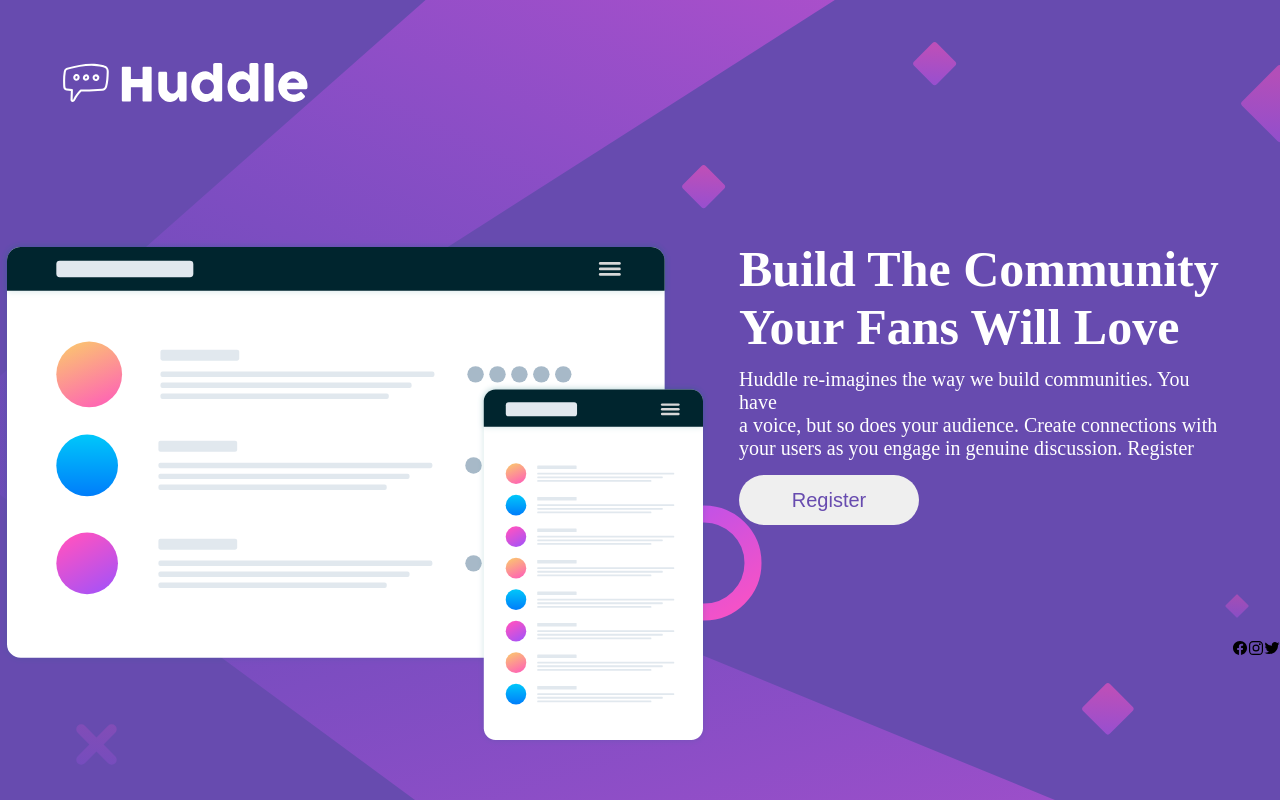
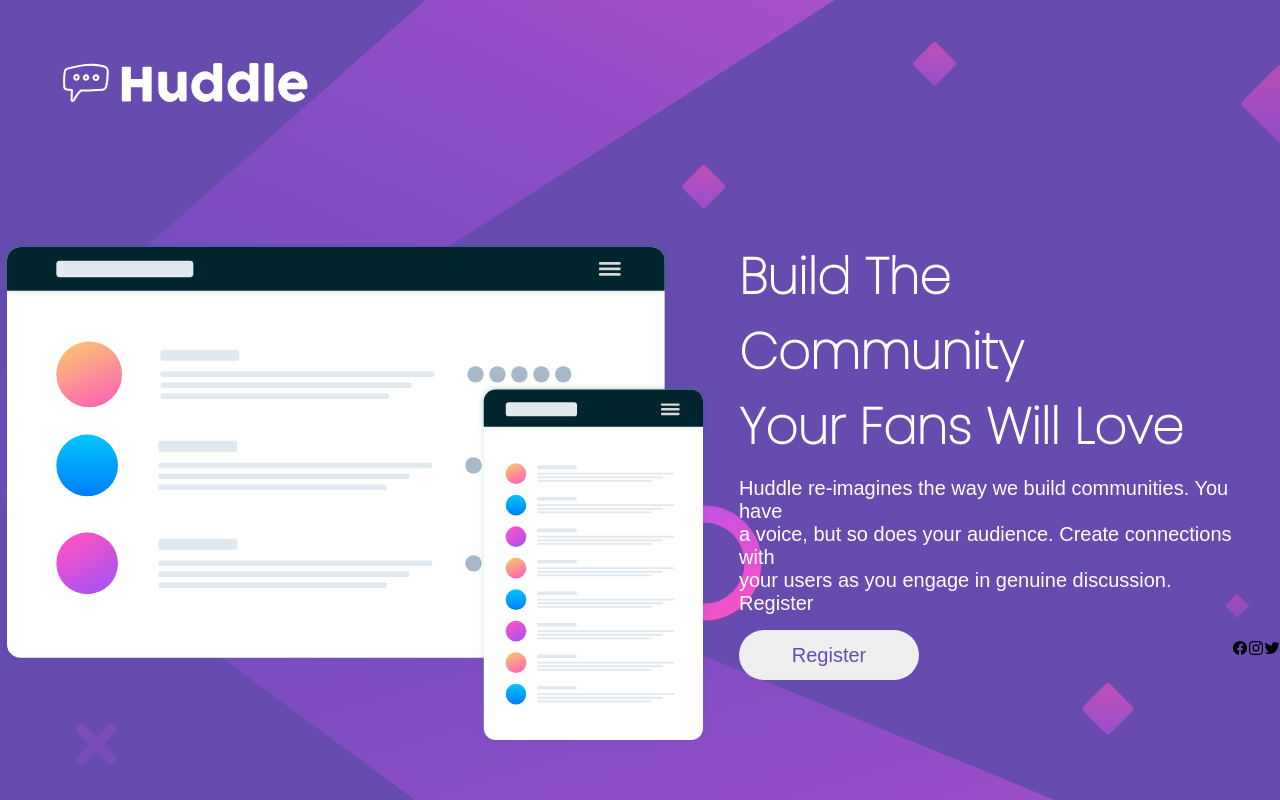
Before and after one commit to JudsonCiribelli/Huddle-landing-page, a plain HTML site: page index.html in a window 1280 px wide. Drawn offline with nearby package versions, Linux system fonts and the light colour scheme.

Commit message:
Importação da fonte e criação do guia da página sobre as cores utilizadas

```diff
--- a/CSS/style.css
+++ b/CSS/style.css
@@ -1,3 +1,4 @@
+@import url("https://fonts.googleapis.com/css2?family=Open+Sans:wght@300&family=Poppins:wght@100&display=swap");
 * {
   margin: 0;
   padding: 0;
@@ -23,11 +24,13 @@
 .main .description h1 {
   color: white;
   font-size: 50px;
+  font-family: "Poppins";
 }
 .main .description p {
   color: white;
   font-size: 20px;
   font-weight: 400;
+  font-family: sans-serif;
   padding-top: 12px;
 }
 .main .btn {
```
Also changed, not shown: 1 other file.
